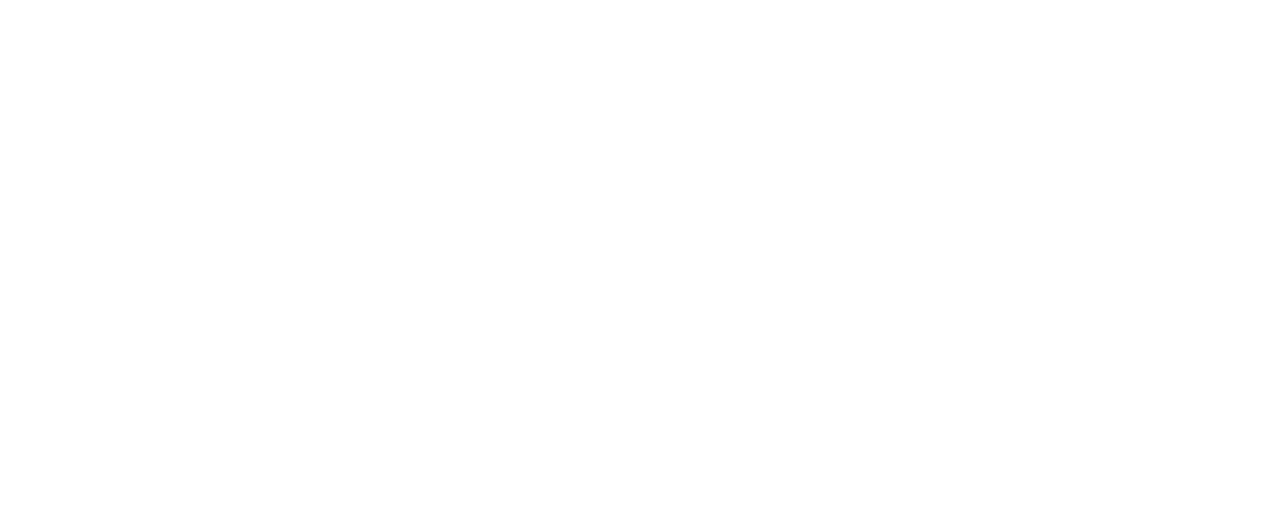
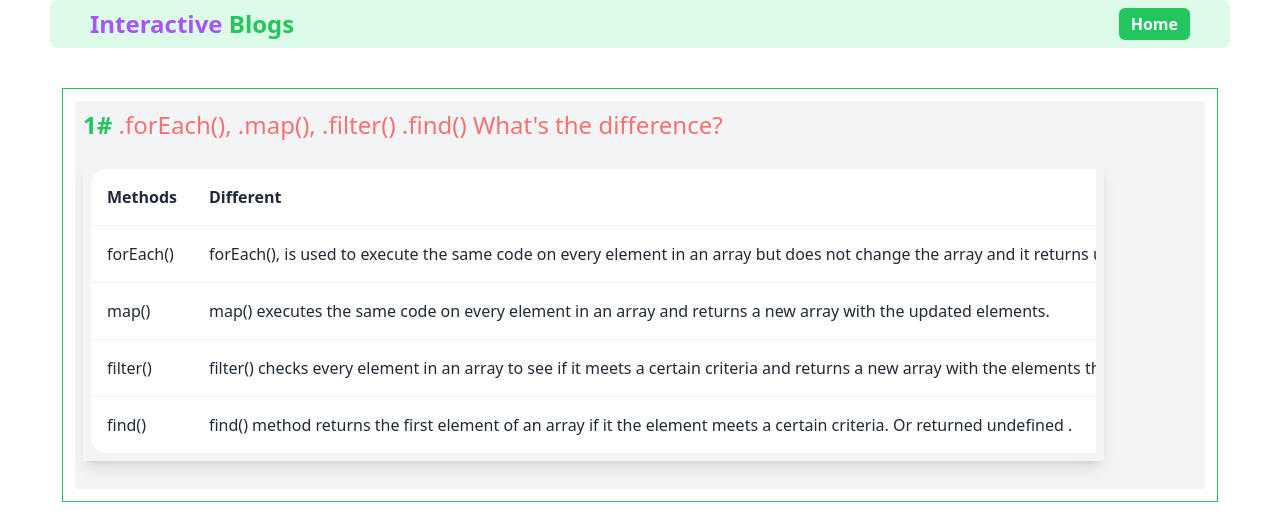
Before and after one commit to golam-kibriya123/AI-Universe-Hub, a plain HTML site: page blog.html in a window 1280 px wide. Drawn offline with nearby package versions, Linux system fonts and the light colour scheme.

Commit message:
added first question

```diff
--- a/blog.html
+++ b/blog.html
@@ -5,11 +5,79 @@
     <meta charset="UTF-8">
     <meta http-equiv="X-UA-Compatible" content="IE=edge">
     <meta name="viewport" content="width=device-width, initial-scale=1.0">
-    <title>Blog</title>
+    <!-- tailwind css link -->
+    <link href="https://cdn.jsdelivr.net/npm/daisyui@2.51.4/dist/full.css" rel="stylesheet" type="text/css" />
+    <script src="https://cdn.tailwindcss.com"></script>
+    <title>blog site</title>
+
 </head>
 
-<body>
+<body class=" w-full max-w-[1180px] mx-auto">
+    <header class="mb-10  top-0">
+        <nav class="flex justify-between py-2 px-10 items-center bg-green-100 mx-auto rounded-lg ">
+            <div class="nav-title">
 
+                <h1 class="text-2xl font-bold text-purple-500">Interactive <span class="text-green-500">Blogs</span>
+                </h1>
+
+            </div>
+            <div class="nav-btn">
+                <button class="bg-green-500 py-1 px-3 text-white font-bold rounded-md" id="home-btn"><a
+                        href="/index.html">Home</a></button>
+            </div>
+        </nav>
+    </header>
+    <main class="border border-green-500 p-3 m-3 ">
+        <section id="questions " class="bg-gray-100 p-2 ">
+            <div class="question">
+                <h1 class="text-2xl text-green-500 font-semibold">1# <span class="text-red-400 font-normal">.forEach(),
+                        .map(), .filter() .find() What's the difference?</span></h1>
+                <div class="shadow-lg w-11/12 my-5 p-2">
+                    <div class="overflow-x-auto ">
+                        <table class="table w-full">
+
+                            <tbody>
+                                <tr>
+                                    <th>Methods</th>
+                                    <th>Different</th>
+                                </tr>
+                                <!-- row 1 -->
+                                <tr>
+                                    <td>forEach()</td>
+                                    <td>forEach(), is used to execute the same code on every element in an array but
+                                        does not change the array and it returns undefined.</td>
+                                </tr>
+                                <!-- row 2 -->
+                                <tr>
+                                    <td>map()</td>
+                                    <td>map() executes the same code on every element in an array and returns a new
+                                        array with the updated elements.</td>
+                                </tr>
+                                <!-- row 3 -->
+                                <tr>
+                                    <td>filter()</td>
+                                    <td>filter() checks every element in an array to see if it meets a certain criteria
+                                        and returns a new array with the elements that return truthy for the criteria.
+                                    </td>
+                                </tr>
+                                <!-- row 3 -->
+                                <tr>
+                                    <td>find()</td>
+                                    <td>find() method returns the first element of an array if it the element meets a
+                                        certain criteria. Or returned undefined .</td>
+                                </tr>
+                            </tbody>
+                        </table>
+                    </div>
+                </div>
+            </div>
+
+
+
+
+
+        </section>
+    </main>
 </body>
 
 </html>
```
